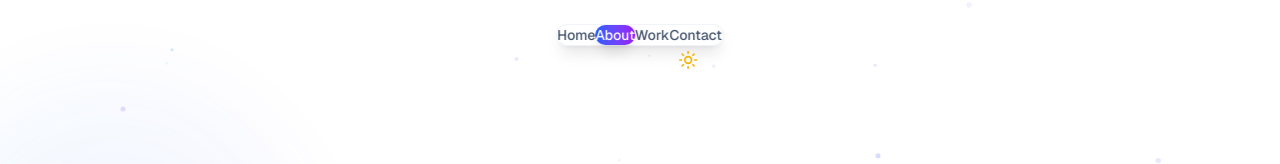
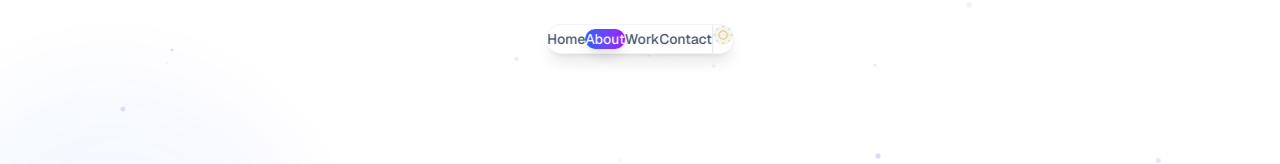
Before and after one commit to ada-ggf25/Guilherme-Grancho-Portfolio, a Next.js app in the folder portfolio/: page / in a window 1280 px wide. Both pictures are taken after a click on the button "Toggle theme". Shown: the top 164 px of the page. Built offline with nearby package versions, Linux system fonts and the light colour scheme.

Commit message:
feat: replace icon components with custom SVGs for theme toggle button

```diff
--- a/portfolio/src/components/ThemeToggle.tsx
+++ b/portfolio/src/components/ThemeToggle.tsx
@@ -1,7 +1,6 @@
 'use client';
 
 import { useState, useEffect } from 'react';
-import { Sun, Moon } from 'lucide-react';
 
 export default function ThemeToggle() {
   const [isDark, setIsDark] = useState(true);
@@ -32,17 +31,35 @@
     }
   };
 
+  // Sun icon SVG
+  const SunIcon = () => (
+    <svg className="w-5 h-5 text-yellow-500" fill="none" stroke="currentColor" viewBox="0 0 24 24">
+      <circle cx="12" cy="12" r="5"></circle>
+      <line x1="12" y1="1" x2="12" y2="3"></line>
+      <line x1="12" y1="21" x2="12" y2="23"></line>
+      <line x1="4.22" y1="4.22" x2="5.64" y2="5.64"></line>
+      <line x1="18.36" y1="18.36" x2="19.78" y2="19.78"></line>
+      <line x1="1" y1="12" x2="3" y2="12"></line>
+      <line x1="21" y1="12" x2="23" y2="12"></line>
+      <line x1="4.22" y1="19.78" x2="5.64" y2="18.36"></line>
+      <line x1="18.36" y1="5.64" x2="19.78" y2="4.22"></line>
+    </svg>
+  );
+
+  // Moon icon SVG
+  const MoonIcon = () => (
+    <svg className="w-5 h-5 text-blue-600" fill="none" stroke="currentColor" viewBox="0 0 24 24">
+      <path d="M21 12.79A9 9 0 1 1 11.21 3 7 7 0 0 0 21 12.79z"></path>
+    </svg>
+  );
+
   return (
     <button
       onClick={toggleTheme}
-      className="fixed top-6 right-6 z-50 p-3 rounded-xl bg-white/10 dark:bg-black/20 backdrop-blur-lg border border-gray-200/20 dark:border-gray-700/30 hover:bg-white/20 dark:hover:bg-black/30 transition-all duration-300"
+      className="p-2 rounded-full bg-slate-100 dark:bg-slate-700 hover:bg-slate-200 dark:hover:bg-slate-600 transition-all duration-300"
       aria-label="Toggle theme"
     >
-      {isDark ? (
-        <Sun className="w-5 h-5 text-yellow-500" />
-      ) : (
-        <Moon className="w-5 h-5 text-blue-600" />
-      )}
+      {isDark ? <SunIcon /> : <MoonIcon />}
     </button>
   );
 }
```
